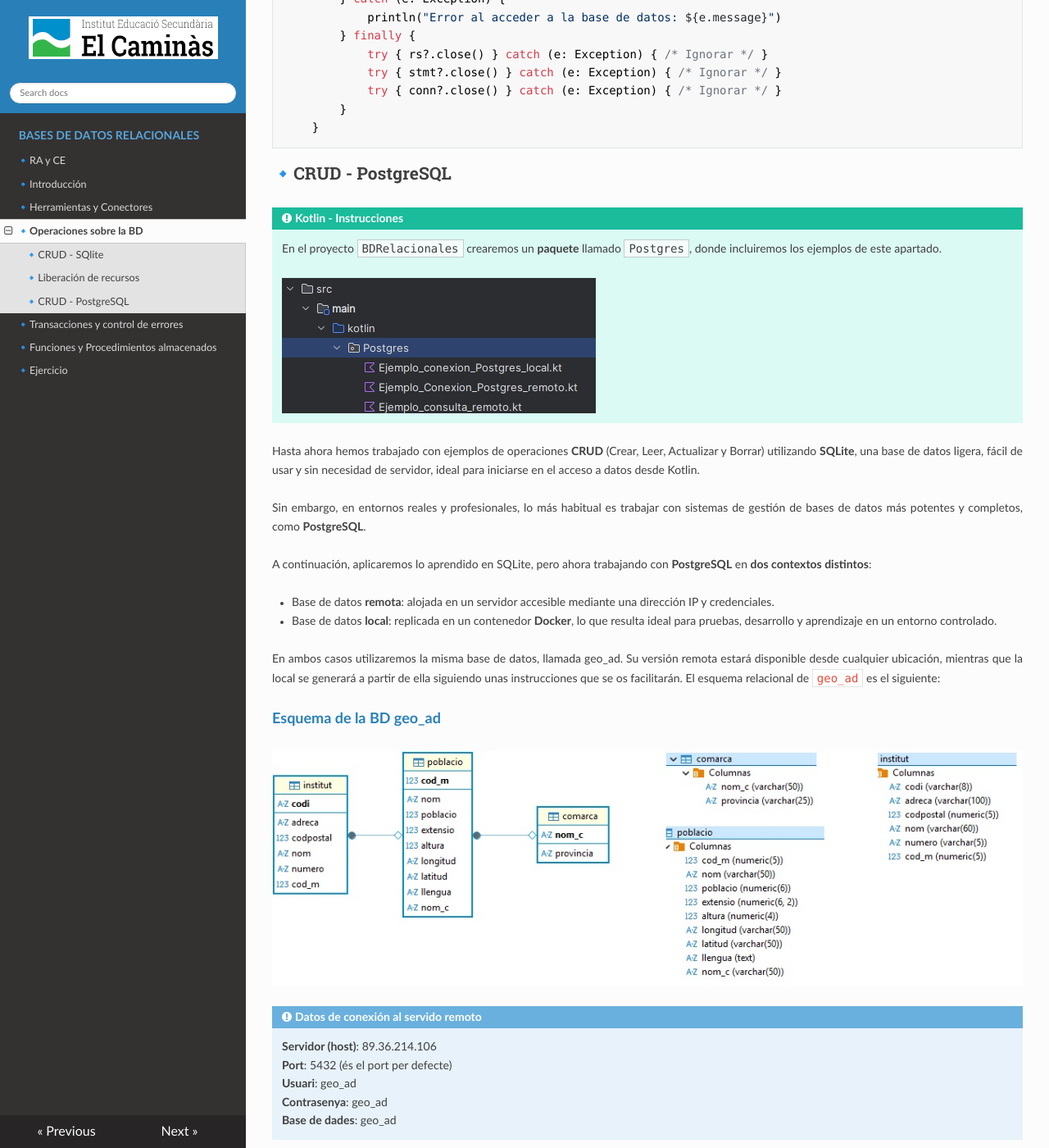
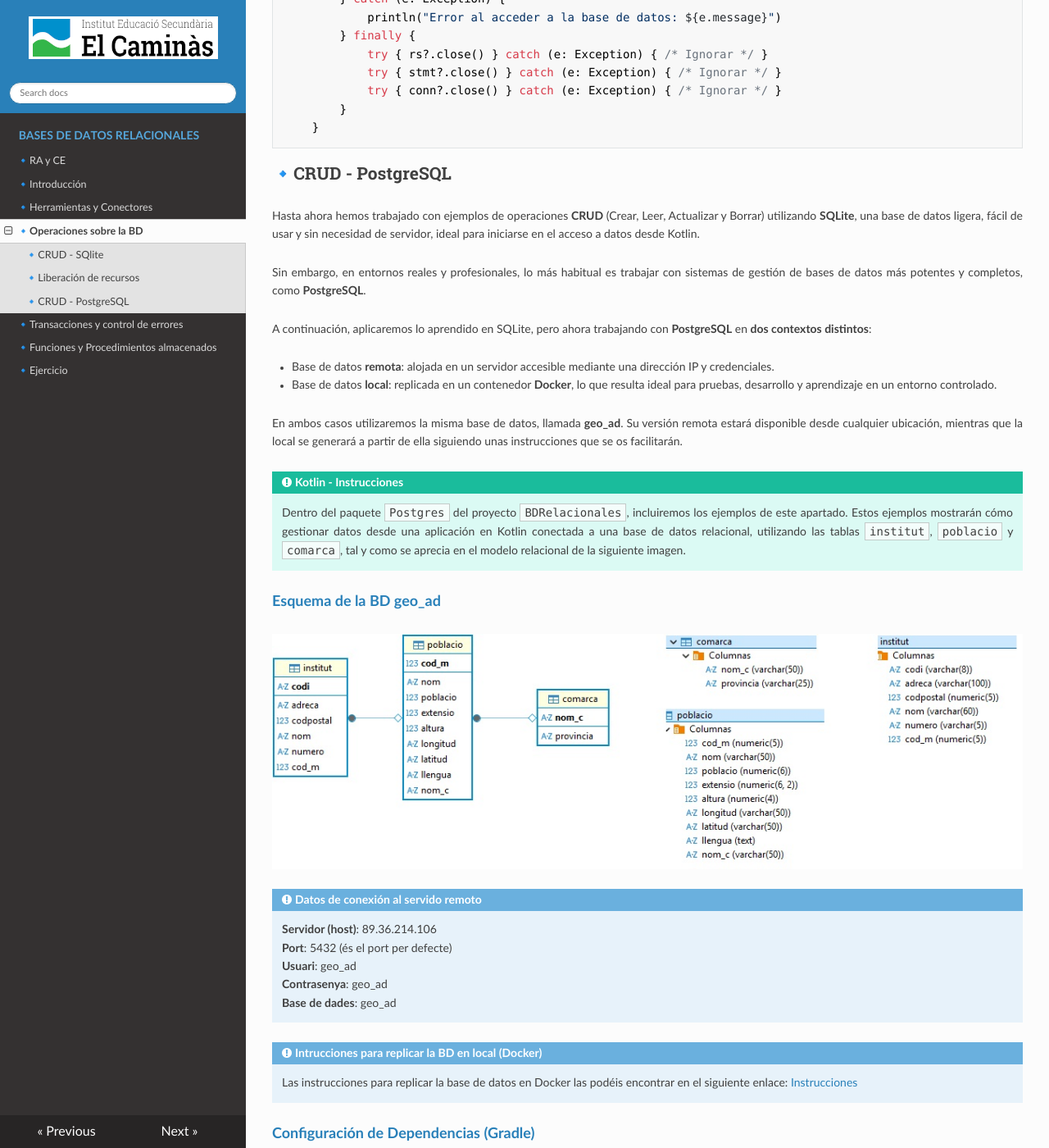
Before and after one commit to asalvadorc/AD_BD_Relacionales_, an MkDocs documentation site: the page built from docs/Operaciones.md, in a window 1280 px wide and 1400 px high, scrolled down 8237 px. Shown: the whole window at 82% size. Built offline with MkDocs 1.6.1, drawn with Linux system fonts in a browser that asks for light colours; nearby versions of some CDN libraries.

Commit message:
postgres

```diff
--- a/docs/Operaciones.md
+++ b/docs/Operaciones.md
@@ -338,12 +338,6 @@ Si no utilizas **use {}** en Kotlin (o try-with-resources en Java), entonces deb
 ## 🔹CRUD - PostgreSQL
 
 
-!!!Tip "Kotlin - Instrucciones"
-    En el proyecto `BDRelacionales` crearemos un **paquete** llamado `Postgres`, donde incluiremos los ejemplos de este apartado.
-
-    ![ref](img/carpeta_postgres.png)
-
-
 Hasta ahora hemos trabajado con ejemplos de operaciones **CRUD** (Crear, Leer, Actualizar y Borrar) utilizando **SQLite**, una base de datos ligera, fácil de usar y sin necesidad de servidor, ideal para iniciarse en el acceso a datos desde Kotlin.
 
 Sin embargo, en entornos reales y profesionales, lo más habitual es trabajar con sistemas de gestión de bases de datos más potentes y completos, como **PostgreSQL**.
@@ -353,7 +347,11 @@ A continuación, aplicaremos lo aprendido en SQLite, pero ahora trabajando con *
 - Base de datos **remota**: alojada en un servidor accesible mediante una dirección IP y credenciales.
 - Base de datos **local**: replicada en un contenedor **Docker**, lo que resulta ideal para pruebas, desarrollo y aprendizaje en un entorno controlado.
 
-En ambos casos utilizaremos la misma base de datos, llamada geo_ad. Su versión remota estará disponible desde cualquier ubicación, mientras que la local se generará a partir de ella siguiendo unas instrucciones que se os facilitarán. El esquema relacional de `geo_ad` es el siguiente:
+En ambos casos utilizaremos la misma base de datos, llamada **geo_ad**. Su versión remota estará disponible desde cualquier ubicación, mientras que la local se generará a partir de ella siguiendo unas instrucciones que se os facilitarán.
+
+
+!!!Tip "Kotlin - Instrucciones"
+    Dentro del paquete `Postgres` del proyecto `BDRelacionales`, incluiremos los ejemplos de este apartado. Estos ejemplos mostrarán cómo gestionar datos desde una aplicación en Kotlin conectada a una base de datos relacional, utilizando las tablas `institut`, `poblacio` y `comarca`, tal y como se aprecia en el modelo relacional de la siguiente imagen.
 
 **Esquema de la BD geo_ad**{.azul}
 
```
